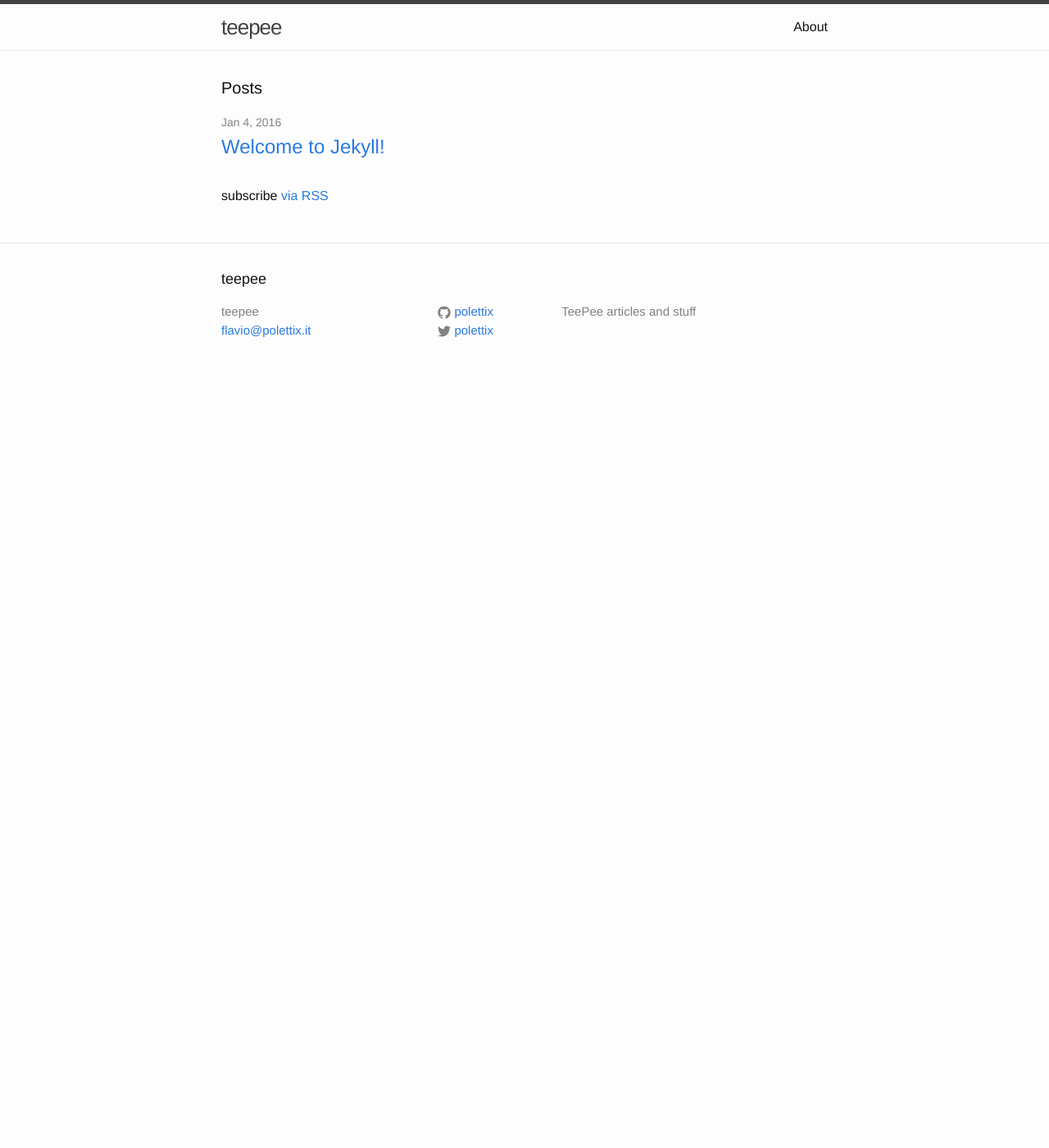
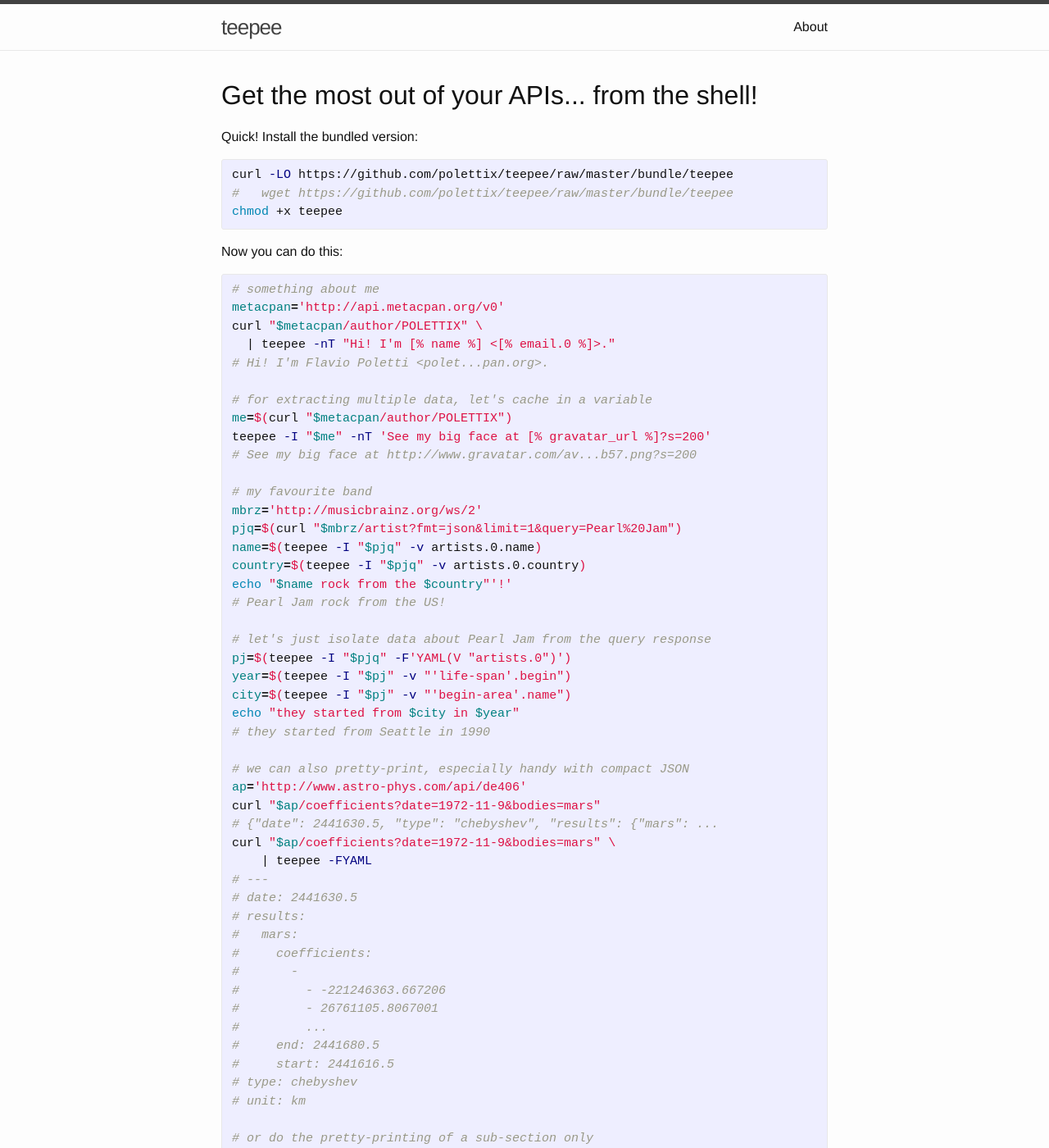
Before and after one commit to polettix/teepee, a Jekyll site: the page built from index.html, in a window 1280 px wide and 1400 px high. Shown: the whole window at 82% size. Built offline with Jekyll 4.4.1, drawn with Linux system fonts in a browser that asks for light colours; some of the changed text lies outside the part shown.

Commit message:
enhanced site

```diff
--- a/_config.yml
+++ b/_config.yml
@@ -2,8 +2,8 @@
 title: teepee
 email: flavio@polettix.it
 description: >
-    TeePee articles and stuff
-baseurl: "/teepee/"
+    Get the most out of your APIs... from the shell!
+baseurl: "/teepee"
 url: "http://github.polettix.it/"
 twitter_username: polettix
 github_username:  polettix
--- a/index.html
+++ b/index.html
@@ -4,20 +4,76 @@ layout: default
 
 <div class="home">
 
-  <h1 class="page-heading">Posts</h1>
+    <h1>Get the most out of your APIs... from the shell!</h1>
 
-  <ul class="post-list">
-    {% for post in site.posts %}
-      <li>
-        <span class="post-meta">{{ post.date | date: "%b %-d, %Y" }}</span>
+    <p>Quick! Install the bundled version:</p>
 
-        <h2>
-          <a class="post-link" href="{{ post.url | prepend: site.baseurl }}">{{ post.title }}</a>
-        </h2>
-      </li>
-    {% endfor %}
-  </ul>
+{% highlight bash %}
+curl -LO https://github.com/polettix/teepee/raw/master/bundle/teepee
+#   wget https://github.com/polettix/teepee/raw/master/bundle/teepee
+chmod +x teepee
+{% endhighlight %}
 
-  <p class="rss-subscribe">subscribe <a href="{{ "/feed.xml" | prepend: site.baseurl }}">via RSS</a></p>
+<p>Now you can do this:</p>
+
+{% highlight bash %}
+# something about me
+metacpan='http://api.metacpan.org/v0'
+curl "$metacpan/author/POLETTIX" \
+  | teepee -nT "Hi! I'm [% name %] <[% email.0 %]>."
+# Hi! I'm Flavio Poletti <polet...pan.org>.
+
+# for extracting multiple data, let's cache in a variable
+me=$(curl "$metacpan/author/POLETTIX")
+teepee -I "$me" -nT 'See my big face at [% gravatar_url %]?s=200'
+# See my big face at http://www.gravatar.com/av...b57.png?s=200
+
+# my favourite band
+mbrz='http://musicbrainz.org/ws/2'
+pjq=$(curl "$mbrz/artist?fmt=json&limit=1&query=Pearl%20Jam")
+name=$(teepee -I "$pjq" -v artists.0.name)
+country=$(teepee -I "$pjq" -v artists.0.country)
+echo "$name rock from the $country"'!'
+# Pearl Jam rock from the US!
+
+# let's just isolate data about Pearl Jam from the query response
+pj=$(teepee -I "$pjq" -F'YAML(V "artists.0")')
+year=$(teepee -I "$pj" -v "'life-span'.begin")
+city=$(teepee -I "$pj" -v "'begin-area'.name")
+echo "they started from $city in $year"
+# they started from Seattle in 1990
+
+# we can also pretty-print, especially handy with compact JSON
+ap='http://www.astro-phys.com/api/de406'
+curl "$ap/coefficients?date=1972-11-9&bodies=mars"
+# {"date": 2441630.5, "type": "chebyshev", "results": {"mars": ...
+curl "$ap/coefficients?date=1972-11-9&bodies=mars" \
+    | teepee -FYAML
+# ---
+# date: 2441630.5
+# results:
+#   mars:
+#     coefficients:
+#       -
+#         - -221246363.667206
+#         - 26761105.8067001
+#         ...
+#     end: 2441680.5
+#     start: 2441616.5
+# type: chebyshev
+# unit: km
+
+# or do the pretty-printing of a sub-section only
+teepee -I "$pj" -F'YAML(V "aliases")'
+# ---
+# -
+#   begin-date: ~
+#   end-date: ~
+#   locale: ~
+#   name: 'Mookie Blaylock'
+#   primary: ~
+#   sort-name: 'Mookie Blaylock' type: ~
+
+{% endhighlight %}
 
 </div>
```
